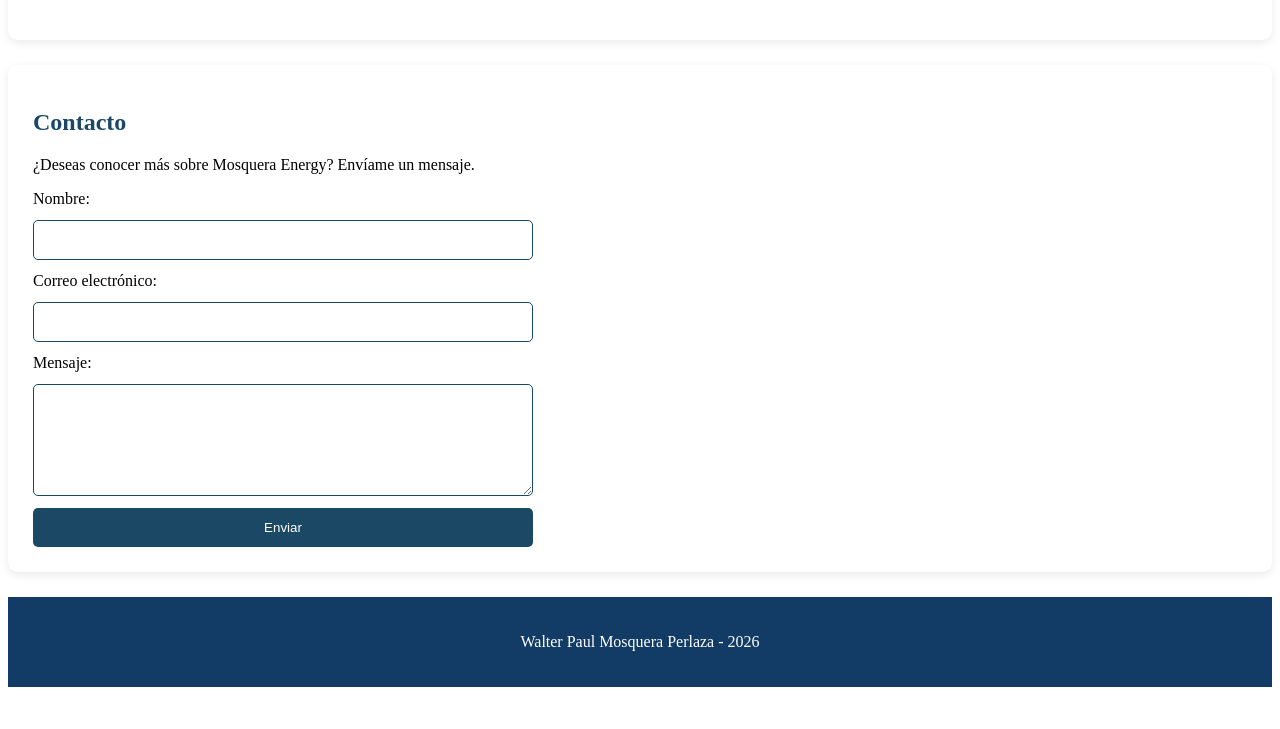
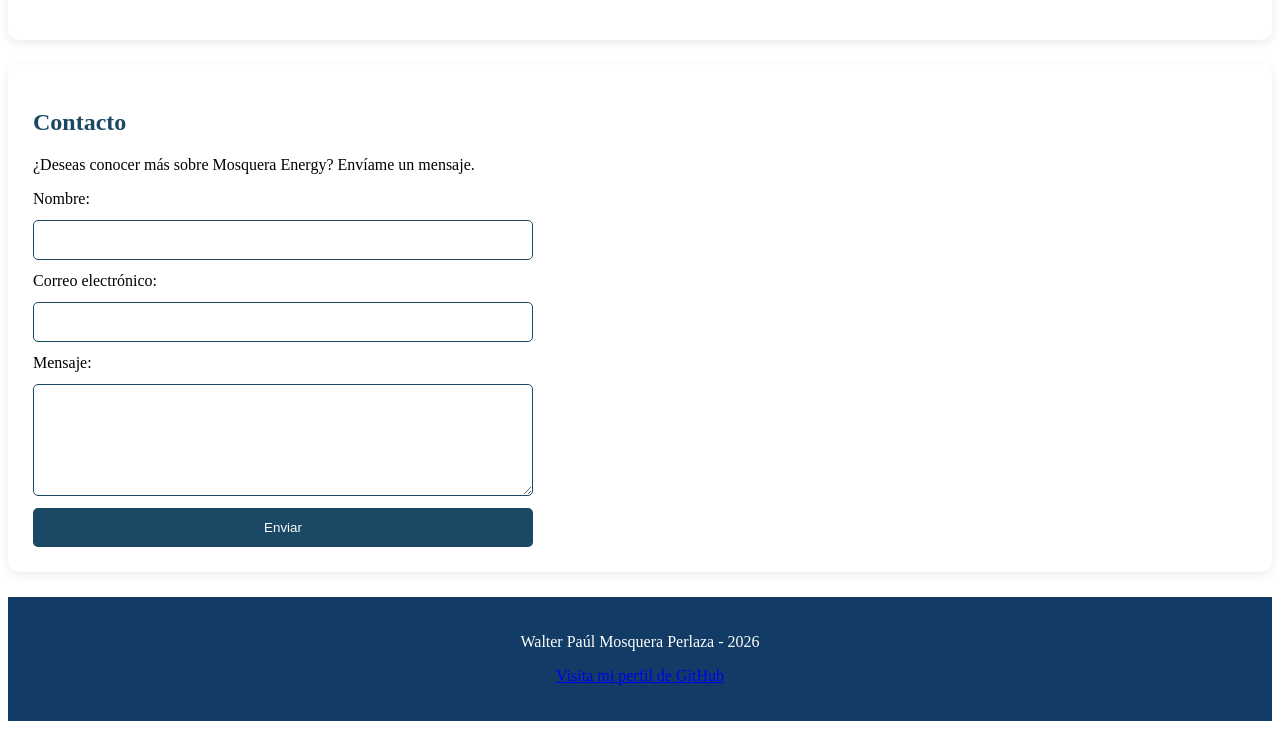
Before and after one commit to wmosquera-hash/ActividadIntegradora1, a plain HTML site: page index.html in a window 1280 px wide. Shown: the part 2257-2986 px from the top of the page. Before the commit the page ends 2952 px from the top, so only its background shows below. Drawn offline with Linux system fonts and the light colour scheme.

Commit message:
Enlace al perfil de GitHub en el pie de página

```diff
--- a/index.html
+++ b/index.html
@@ -141,7 +141,14 @@
     </main>
 
     <footer>
-        <p>Walter Paul Mosquera Perlaza - 2026</p>
+         <p>Walter Paúl Mosquera Perlaza - 2026</p>
+    <p>
+        <a href="https://github.com/wmosquera-hash"
+           target="_blank"
+           rel="noopener noreferrer">
+            Visita mi perfil de GitHub
+        </a>
+    </p>
     </footer>
 <script src="script.js"></script>
 </body>
```
